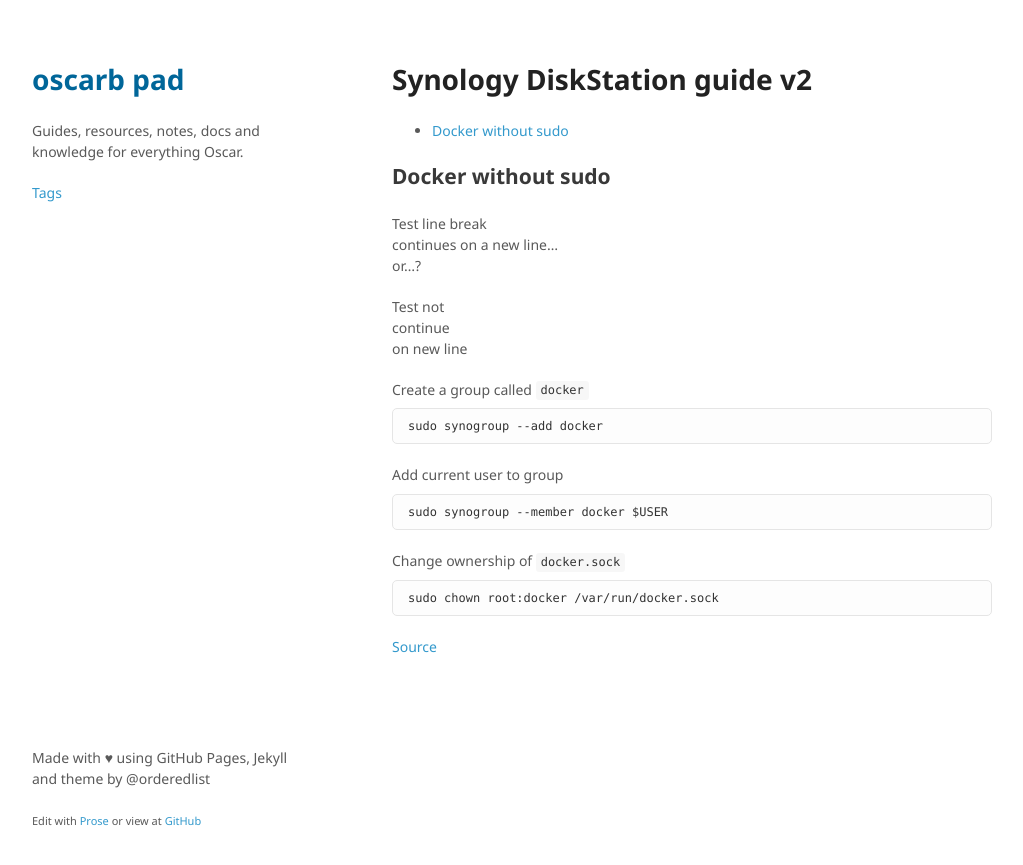
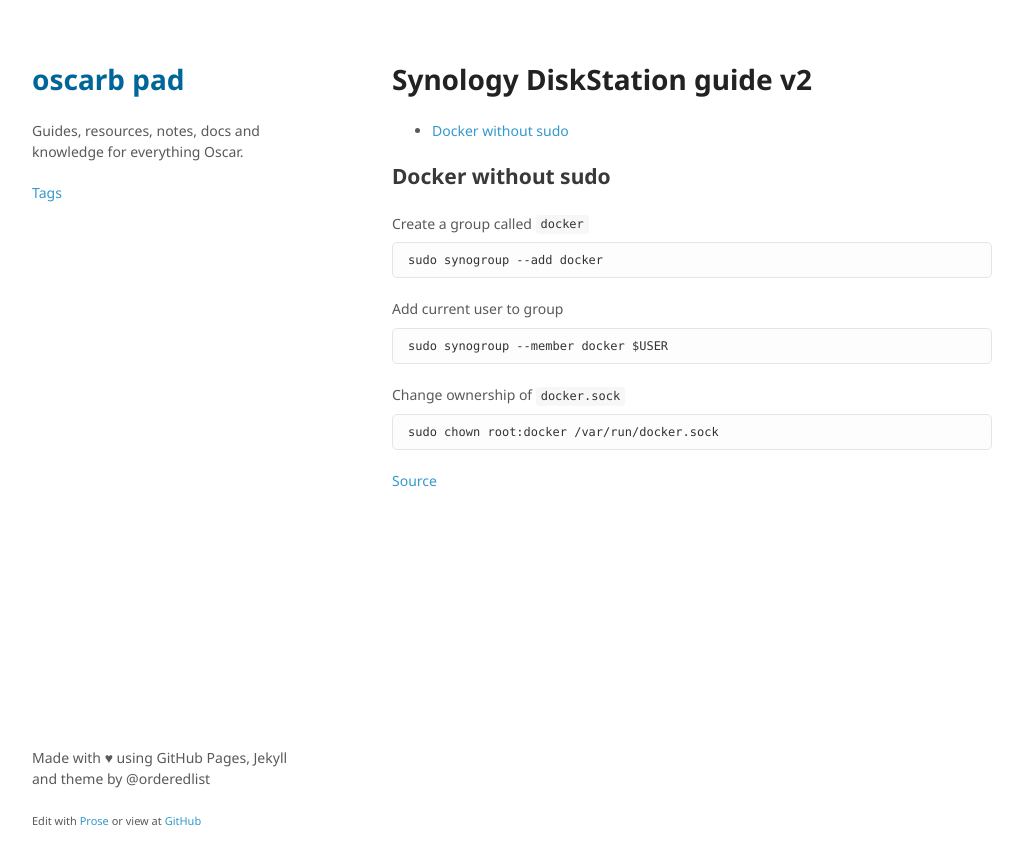
Before and after one commit to oscarb/pad, a Jekyll site: the page built from _docs/synology-ds.md, in a window 1280 px wide. Shown: the top 865 px of the page, without its empty margins (128-1151 px from the left). Built offline with Jekyll 4.4.1, drawn with Linux system fonts in a browser that asks for light colours; some web fonts are replaced.

Commit message:
Update synology-ds.md

```diff
--- a/_docs/synology-ds.md
+++ b/_docs/synology-ds.md
@@ -11,15 +11,6 @@ published: true
 {:toc}
 
 ## Docker without sudo
-
-
-Test line break
-continues on a new line...
-or...?
-
-Test not
-continue
-on new line
 
 Create a group called `docker`
 
```
